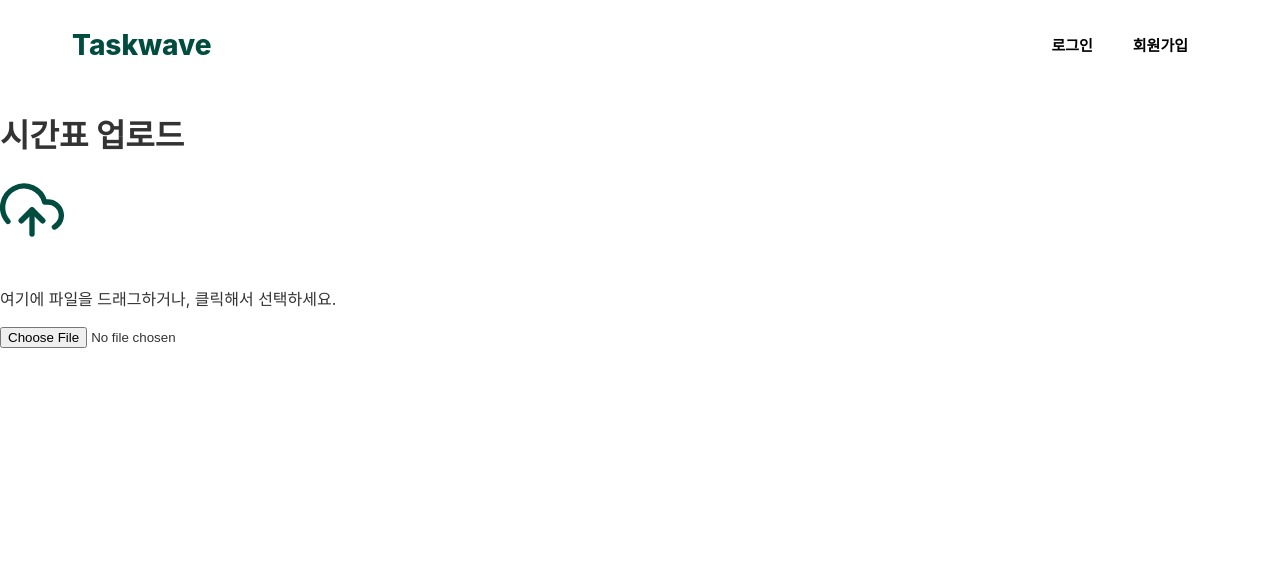
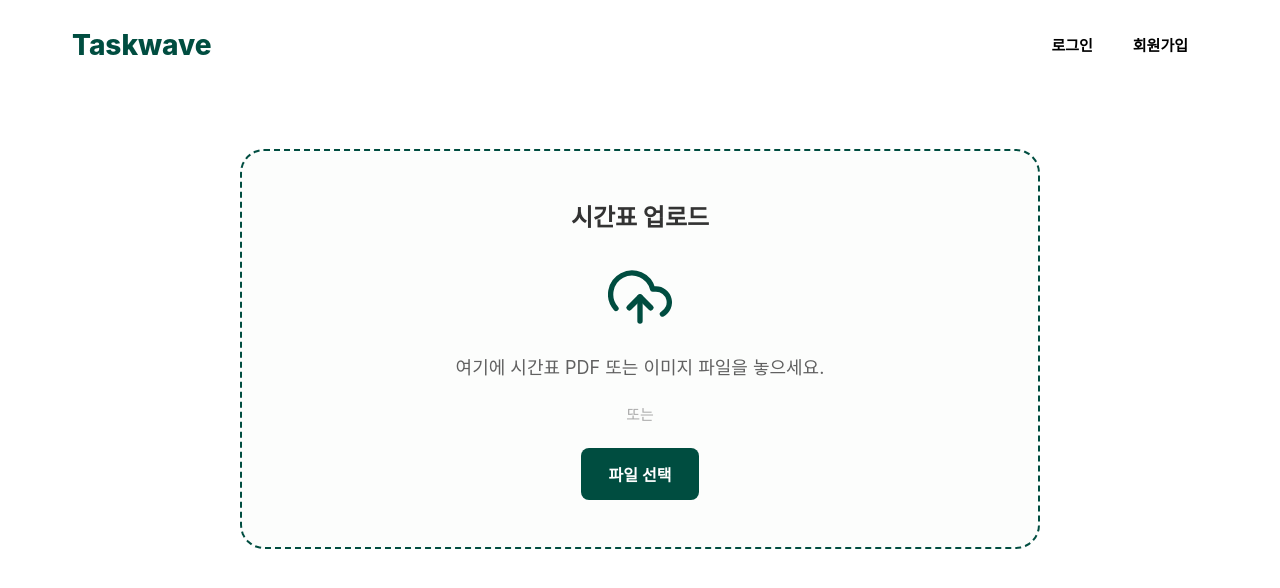
Before and after one commit to ChanPark-student/taskwave-app, a React (Vite) app in the folder taskwave-app/: page / in a window 1280 px wide. Shown: the top 588 px of the page. Built offline with nearby package versions, Linux system fonts and the light colour scheme; no server answers; a web font is replaced by a local one.

Commit message:
fix(router): wrap App with <BrowserRouter>; update upload component

```diff
--- a/taskwave-app/src/TaskwaveUpload.tsx
+++ b/taskwave-app/src/TaskwaveUpload.tsx
@@ -15,9 +15,8 @@ const TaskwaveUpload = () => {
   useEffect(() => {
     if (selectedFile) {
       const timer = setTimeout(() => {
-        // 자동 초기화 로직을 유지하되, 실제 업로드도 수행
         void uploadNow(selectedFile);
-      }, 300);
+      }, 3000); // 3초 애니메이션과 시간을 맞춥니다.
       return () => clearTimeout(timer);
     }
   }, [selectedFile]);
@@ -34,6 +33,9 @@ const TaskwaveUpload = () => {
       console.log('업로드/파싱 결과:', data);
     } catch (err: any) {
       alert(err?.message ?? '업로드 실패');
+    } finally {
+      // 완료 후 초기화
+      setSelectedFile(null);
     }
   };
 
@@ -59,23 +61,25 @@ const TaskwaveUpload = () => {
     }
   };
 
+  const handleUploadBoxClick = () => {
+    // 파일이 선택된 상태에서는 클릭 이벤트를 무시
+    if (selectedFile) return;
+    document.getElementById('file-upload')?.click();
+  };
+
   return (
-    <div className="page">
+    <div className="page-container">
       <Header />
-      <main className="upload-container">
-        <h1 className="title">시간표 업로드</h1>
+      <main className="main-content">
         <div
-          className={`drop-zone ${isDragging ? 'dragging' : ''}`}
+          className={`upload-box ${isDragging ? 'is-dragging' : ''}`}
           onDragOver={(e) => { e.preventDefault(); setIsDragging(true); }}
           onDragLeave={() => setIsDragging(false)}
           onDrop={handleDrop}
+          onClick={handleUploadBoxClick}
+          style={{ cursor: selectedFile ? 'default' : 'pointer' }}
         >
-          <FiUploadCloud className="upload-icon" />
-          <p>여기에 파일을 드래그하거나, 클릭해서 선택하세요.</p>
-          <input type="file" accept=".png,.jpg,.jpeg,.webp,.pdf" onChange={handleFileChange} />
-        </div>
-
-        {selectedFile && (
+          {selectedFile ? (
             <div className="file-info">
               <p className="file-name">✅ {selectedFile.name}</p>
               <p className="file-ready-text">파일 업로드 및 분석을 진행합니다…</p>
@@ -83,7 +87,26 @@ const TaskwaveUpload = () => {
                 <div className="timer-bar"></div>
               </div>
             </div>
+          ) : (
+            <>
+              <h1 className="upload-title">시간표 업로드</h1>
+              <FiUploadCloud className="upload-icon" />
+              <p className="upload-prompt">여기에 시간표 PDF 또는 이미지 파일을 놓으세요.</p>
+              <p className="or-divider">또는</p>
+              <div className="upload-button">
+                파일 선택
+              </div>
+              <input
+                id="file-upload"
+                type="file"
+                accept=".png,.jpg,.jpeg,.webp,.pdf"
+                onChange={handleFileChange}
+                style={{ display: 'none' }}
+                onClick={(e) => e.stopPropagation()}
+              />
+            </>
           )}
+        </div>
 
         {result && (
           <div className="result-block">
```
Also changed, not shown: taskwave-app/src/main.tsx (+2 -5 lines). Lines whose indentation alone changed are shown as unchanged.
